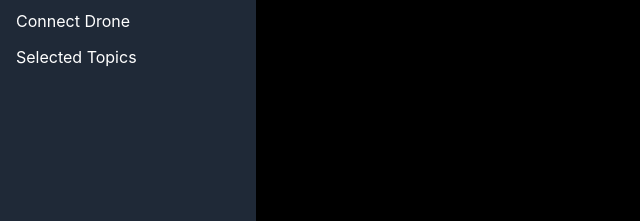
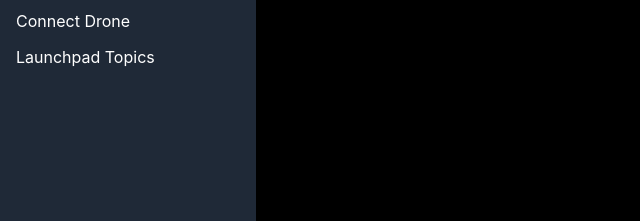
Before and after one commit to AirMPvtLtd/ENIGMAV3, a plain HTML site: page index.html in a window 1280 px wide. Shown: the part 231-452 px from the top of the page, 0-640 px from the left. Drawn offline with nearby package versions, Linux system fonts and the light colour scheme.

Commit message:
Update index.html

```diff
--- a/index.html
+++ b/index.html
@@ -143,7 +143,7 @@
       <li><a href="#" class="text-white hover:text-green-300">Piloting</a></li>
       <li><a href="#" class="text-white hover:text-green-300">Certification</a></li>
       <li><a href="connection.html" class="text-white hover:text-green-300">Connect Drone</a></li>
-      <li><a href="#" onclick="showSelectedTopics()" class="text-white hover:text-green-300">Selected Topics</a></li>
+      <li><a href="#" onclick="showSelectedTopics()" class="text-white hover:text-green-300">Launchpad Topics</a></li>
     </ul>
   </div>
 
@@ -226,7 +226,7 @@
       </div>
 
       <div id="selectedTopicsPage" class="bg-gray-900 p-6 rounded shadow-lg text-left w-[48rem]">
-        <h3 class="text-xl font-bold mb-4 text-green-300">📌 Your Selected Topics</h3>
+        <h3 class="text-xl font-bold mb-4 text-green-300">📌 Your Launchpad Topics</h3>
         <ul id="selectedTopicsList"></ul>
         <div class="nav-buttons">
           <button onclick="backToSyllabus()" class="nav-btn">
```
